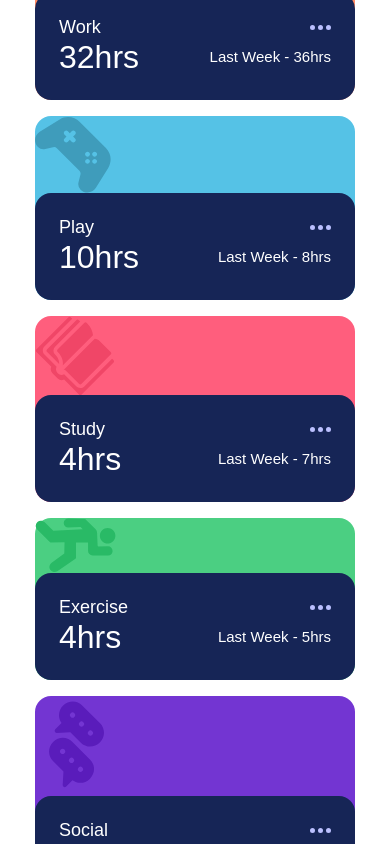
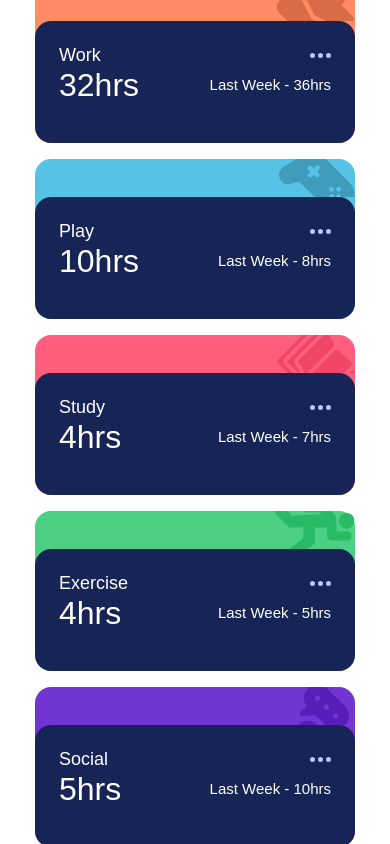
Before and after one commit to MikeG404/time-tracking, a React app: page / in a window 390 px wide. Shown: the top 844 px of the page. Built offline with nearby package versions, Linux system fonts and the light colour scheme; the HTML template or start-up script is replaced by a standard one.

Commit message:
Mobile card ok

```diff
--- a/src/components/Card.jsx
+++ b/src/components/Card.jsx
@@ -3,11 +3,11 @@ import ellipses from '/public/images/icon-ellipsis.svg'
 
 export default function Card({ image, title, timeframe, color }) {
   return (
-        <div className="flex flex-col rounded-2xl" style={{ backgroundColor: color }}>
-            <div className='flex justify-ends'>
-                <img src={image} alt={title} />
+        <div className="flex flex-col rounded-2xl min-h-[160px] -z-20" style={{ backgroundColor: color }}>
+            <div className='flex justify-ends relative h-[38px] -z-10 overflow-hidden'>
+                <img className='absolute -top-2 right-0' src={image} alt={title} />
             </div>
-            <div className='bg-blue-950 rounded-2xl p-6 gap-2'>
+            <div className='bg-blue-950 rounded-2xl p-6 gap-2 h-[122px]'>
                 <div className='flex justify-between items-center'>
                   <h3 className='text-white text-preset-5-medium'>{title}</h3>
                   <img src={ellipses} alt={title} />
```
